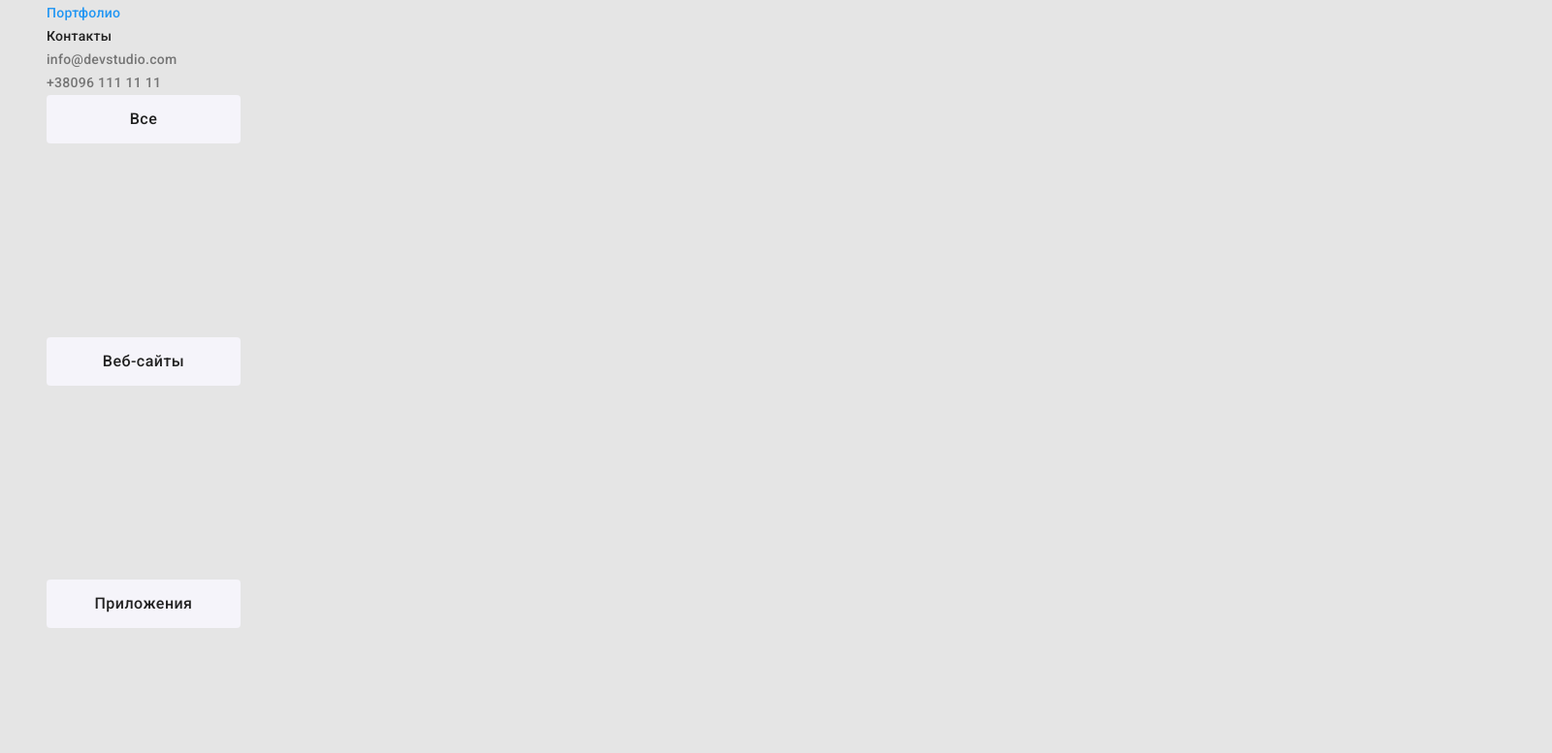
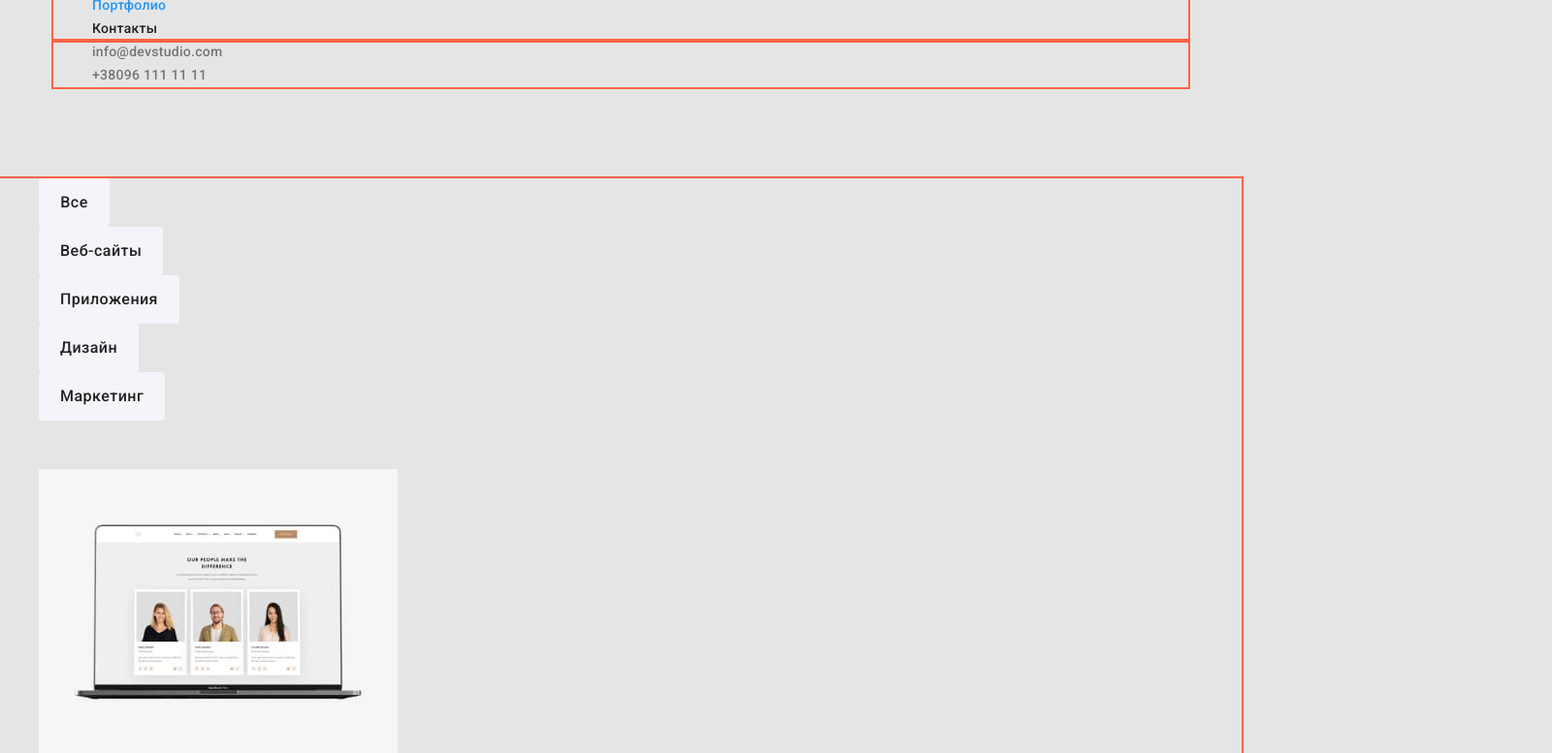
Before and after one commit to RomanStoichev/goit-markup-hw-03, a plain HTML site: page portfolio.html in a window 1280 px wide. Shown: the part 74-851 px from the top of the page at 97% size, 1600 px wide, since content can reach past the window. Drawn offline with nearby package versions, Linux system fonts and the light colour scheme.

Commit message:
add portfolio margins

```diff
--- a/css/styles.css
+++ b/css/styles.css
@@ -111,7 +111,7 @@ body {
   line-height: 1.88;
   letter-spacing: 0.06em;
   cursor: pointer;
-  margin: 0 auto 200px;
+  margin: 0;
   border: none;
   border-radius: 4px;
   min-width: 200px;
@@ -128,6 +128,9 @@ body {
   text-align: center;
   letter-spacing: 0.03em;
   cursor: pointer;
+  padding: 6px 22px;
+  min-width: 73px;
+  margin-bottom: 0;
 }
 .button.filters:hover,
 .button.filters:focus {
@@ -228,3 +231,23 @@ ul {
   height: 252px;
   background-color: var(--background-color-hero-footer);
 }
+
+/* стили портфолио */
+.container.portfolio {
+  margin-bottom: 94px;
+}
+.portfolio {
+  width: 1170 px;
+  outline: 2px solid tomato;
+  margin-top: 0;
+  margin-bottom: 94px;
+}
+.filters {
+  margin-bottom: 50px;
+}
+.projects img {
+  margin-bottom: 20px;
+}
+.projects h3 {
+  margin-bottom: 4px;
+}
--- a/portfolio.html
+++ b/portfolio.html
@@ -11,21 +11,30 @@
       href="https://fonts.googleapis.com/css2?family=Raleway:wght@700&family=Roboto:wght@400;500;700;900&display=swap"
       rel="stylesheet"
     />
+    <link
+      rel="stylesheet"
+      href="https://cdnjs.cloudflare.com/ajax/libs/modern-normalize/1.1.0/modern-normalize.min.css"
+    />
     <link rel="stylesheet" href="./css/styles.css" />
   </head>
   <body>
     <!-- Навигация-->
     <header>
+      <div class="container">
         <nav>
           <a href="./index.html">
             <p class="site-logo"><span class="logo">Web</span>Studio</p></a
           >
           <ul class="site-nav">
             <li><a href="./index.html" class="link">Студия</a></li>
-          <li><a href="./portfolio.html" class="link current">Портфолио</a></li>
+            <li>
+              <a href="./portfolio.html" class="link current">Портфолио</a>
+            </li>
             <li><a href="" class="link"> Контакты</a></li>
           </ul>
         </nav>
+      </div>
+      <div class="container portfolio">
         <ul class="contact-nav">
           <li>
             <a href="mailto:info@devstudio.com" class="link">
@@ -36,13 +45,15 @@
             <a href="tel:+380961111111" class="link"> +38096 111 11 11</a>
           </li>
         </ul>
+      </div>
     </header>
 
     <!-- main -->
     <main>
       <!-- section -->
-      <section>
+      <section class="portfolio">
         <!-- filters -->
+        <div class="filters">
           <h1 hidden>Фильтры</h1>
           <ul>
             <li><button type="button" class="button filters">Все</button></li>
@@ -52,12 +63,16 @@
             <li>
               <button type="button" class="button filters">Приложения</button>
             </li>
-          <li><button type="button" class="button filters">Дизайн</button></li>
+            <li>
+              <button type="button" class="button filters">Дизайн</button>
+            </li>
             <li>
               <button type="button" class="button filters">Маркетинг</button>
             </li>
           </ul>
+        </div>
         <!-- projects -->
+        <div class="projects">
           <h2 hidden>Проекты</h2>
           <ul>
             <li>
@@ -127,10 +142,11 @@
               <p class="portfolio-text">Приложение</p>
             </li>
           </ul>
+        </div>
       </section>
     </main>
     <!-- footer -->
-    <footer>
+    <footer class="footer">
       <a href="./index.html" class="site-logo">
         <span class="logo">Web</span>Studio
       </a>
```
Lines whose indentation alone changed are shown as unchanged.
